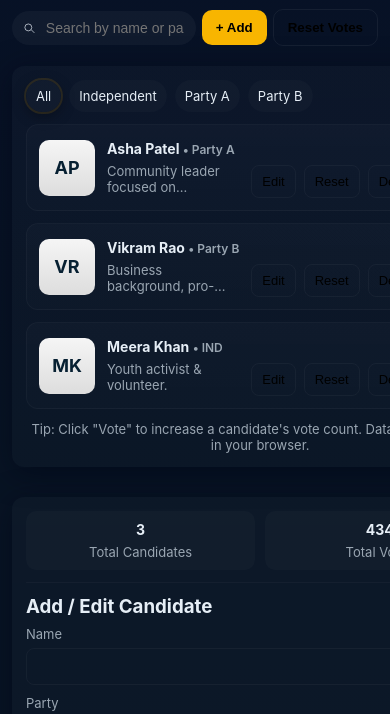
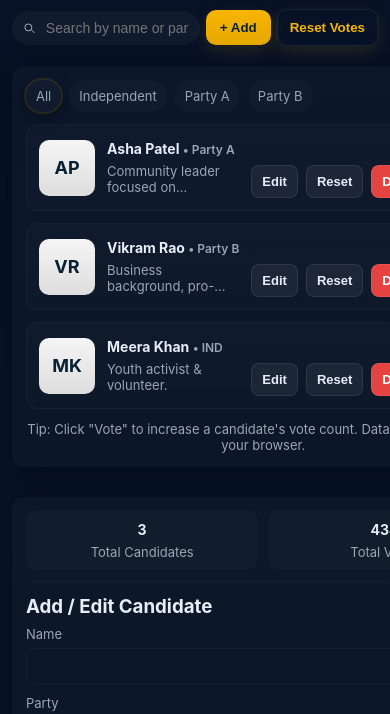
Before and after one commit to RiteshhVishwakarma/Election-Candidate-Portal---SIP, a plain HTML site: page index.html in a window 390 px wide. Shown: the part 91-805 px from the top of the page. Drawn offline with Linux system fonts and the light colour scheme.

Commit message:
Refactor index.html for enhanced layout and styles
Updated styles and structure for improved UI and UX.

```diff
--- a/index.html
+++ b/index.html
@@ -9,9 +9,11 @@
     :root{
       --bg: #0f1724;
       --card: #0b1220;
-      --accent: #F8B500; /* user earlier liked this color */
+      --accent: #F8B500;
+      --accent-2: #00ADB5;
       --muted: #9aa6b2;
       --glass: rgba(255,255,255,0.04);
+      --glass-strong: rgba(255,255,255,0.06);
       --success: #16a34a;
       --danger: #ef4444;
       --radius: 12px;
@@ -24,7 +26,7 @@
     .container{max-width:1100px;margin:18px auto;padding:16px}
     header{display:flex;gap:12px;align-items:center;justify-content:space-between;flex-wrap:wrap;position:sticky;top:10px;background:transparent;padding:6px 0;z-index:10}
     .brand{display:flex;gap:12px;align-items:center}
-    .logo{width:52px;height:52px;border-radius:12px;background:linear-gradient(135deg,var(--accent),#00ADB5);display:flex;align-items:center;justify-content:center;font-weight:700;color:#072032}
+    .logo{width:52px;height:52px;border-radius:12px;background:linear-gradient(135deg,var(--accent),var(--accent-2));display:flex;align-items:center;justify-content:center;font-weight:700;color:#072032}
     h1{font-size:18px;margin:0}
     p.lead{margin:0;color:var(--muted);font-size:13px}
 
@@ -32,23 +34,42 @@
     .controls{display:flex;gap:8px;align-items:center;flex-wrap:wrap}
     .search{background:var(--glass);padding:8px 10px;border-radius:999px;display:flex;align-items:center;gap:8px;min-width:180px;flex:1}
     .search input{border:0;background:transparent;outline:none;color:inherit;width:100%;font-size:14px}
-    .btn{background:var(--accent);padding:10px 14px;border-radius:10px;border:0;cursor:pointer;font-weight:600}
-    .btn.ghost{background:transparent;border:1px solid rgba(255,255,255,0.06)}
+    .btn{background:linear-gradient(180deg,var(--accent),#e6a800);padding:10px 14px;border-radius:10px;border:0;cursor:pointer;font-weight:700;color:#072032;box-shadow:0 6px 18px rgba(248,181,0,0.12)}
+    .btn:hover{transform:translateY(-1px)}
+    .btn.ghost{background:transparent;border:1px solid rgba(255,255,255,0.08);color:var(--accent);padding:10px 12px;font-weight:600}
 
     main{display:grid;grid-template-columns:1fr 360px;gap:18px;margin-top:12px;align-items:start}
 
     /* list area */
     .panel{background:linear-gradient(180deg, rgba(255,255,255,0.02), rgba(255,255,255,0.01));padding:14px;border-radius:var(--radius);box-shadow:0 6px 30px rgba(2,6,23,0.6)}
     .filters{display:flex;gap:8px;flex-wrap:wrap;margin-bottom:12px}
-    .chip{padding:8px 10px;background:rgba(255,255,255,0.02);border-radius:999px;font-size:13px;cursor:pointer}
+    .chip{padding:8px 10px;background:rgba(255,255,255,0.02);border-radius:999px;font-size:13px;cursor:pointer;color:var(--muted)}
     .grid{display:grid;grid-template-columns:repeat(2,1fr);gap:12px}
     .card{background:linear-gradient(180deg, rgba(255,255,255,0.02), rgba(255,255,255,0.01));padding:12px;border-radius:12px;display:flex;gap:12px;align-items:center;border:1px solid rgba(255,255,255,0.03)}
     .avatar{width:64px;height:64px;border-radius:10px;flex-shrink:0;background:linear-gradient(180deg,#f5f5f5,#ddd);display:flex;align-items:center;justify-content:center;color:#072032;font-weight:700;font-size:18px}
     .meta{flex:1;min-width:0}
     .meta h3{margin:0;font-size:15px;white-space:nowrap;overflow:hidden;text-overflow:ellipsis}
     .meta p{margin:6px 0 0 0;color:var(--muted);font-size:13px;overflow:hidden;text-overflow:ellipsis;display:-webkit-box;-webkit-line-clamp:2;-webkit-box-orient:vertical}
+
+    /* BUTTON styles fixed for visibility on dark bg */
     .actions{display:flex;gap:8px;align-items:center}
-    .small{padding:8px 10px;border-radius:8px;border:0;cursor:pointer;font-size:13px}
+    .small{
+      padding:8px 10px;border-radius:8px;border:0;cursor:pointer;font-size:13px;
+      background: rgba(255,255,255,0.92); color: #072032; font-weight:700;
+      box-shadow: 0 6px 16px rgba(2,6,23,0.25);
+    }
+    .small:hover{transform:translateY(-1px)}
+    .small.ghost{
+      background: rgba(255,255,255,0.06);
+      color: #e6eef6;
+      border: 1px solid rgba(255,255,255,0.08);
+      font-weight:600;
+      box-shadow:none;
+    }
+    .small.ghost:hover{
+      background: rgba(255,255,255,0.12);
+      color:#072032;
+    }
 
     /* right sidebar */
     .sidebar .stats{display:flex;gap:10px;margin-bottom:12px}
@@ -81,8 +102,8 @@
       .card{flex-direction:row;align-items:center;padding:12px}
       .avatar{width:56px;height:56px}
       .meta h3{font-size:14px}
-      .actions{flex-direction:column;align-items:stretch;width:110px}
-      .small{width:100%;padding:10px;border-radius:8px}
+      .actions{flex-direction:column;align-items:stretch;width:120px}
+      .small{width:100%;padding:12px;border-radius:8px}
       .controls{gap:6px}
       header{padding-bottom:8px}
     }
@@ -97,7 +118,7 @@
 
     /* tiny visual helpers */
     .chip.active{outline:2px solid rgba(248,181,0,0.12);box-shadow:0 4px 14px rgba(0,0,0,0.35)}
-    .small.ghost{background:transparent;border:1px solid rgba(255,255,255,0.04)}
+    .small.negative{background:rgba(239,68,68,0.96);color:#fff}
   </style>
 </head>
 <body>
@@ -289,7 +310,7 @@
           <div class="actions">
             <button class="small ghost" data-id="${c.id}" data-action="edit">Edit</button>
             <button class="small ghost" data-id="${c.id}" data-action="reset">Reset</button>
-              <button class="small ghost" data-id="${c.id}" data-action="delete">Delete</button>
+            <button class="small ghost negative" data-id="${c.id}" data-action="delete">Delete</button>
             <button class="small" data-id="${c.id}" data-action="vote">Vote</button>
           </div>
         </div>
@@ -354,7 +375,7 @@
       const max = Math.max(...state.map(s=>s.votes),1);
       state.slice(0,6).forEach(s=>{
         const h = Math.round((s.votes/max)*100);
-        const div = document.createElement('div'); div.className='bar'; div.style.height = (10 + h) + '%'; div.style.background = `linear-gradient(180deg, var(--accent), #00ADB5)`; div.textContent = s.votes;
+        const div = document.createElement('div'); div.className='bar'; div.style.height = (10 + h) + '%'; div.style.background = `linear-gradient(180deg, var(--accent), var(--accent-2))`; div.textContent = s.votes;
         div.title = `${s.name} — ${s.votes} votes`;
         chart.appendChild(div);
       });
```
Lines whose indentation alone changed are shown as unchanged.
